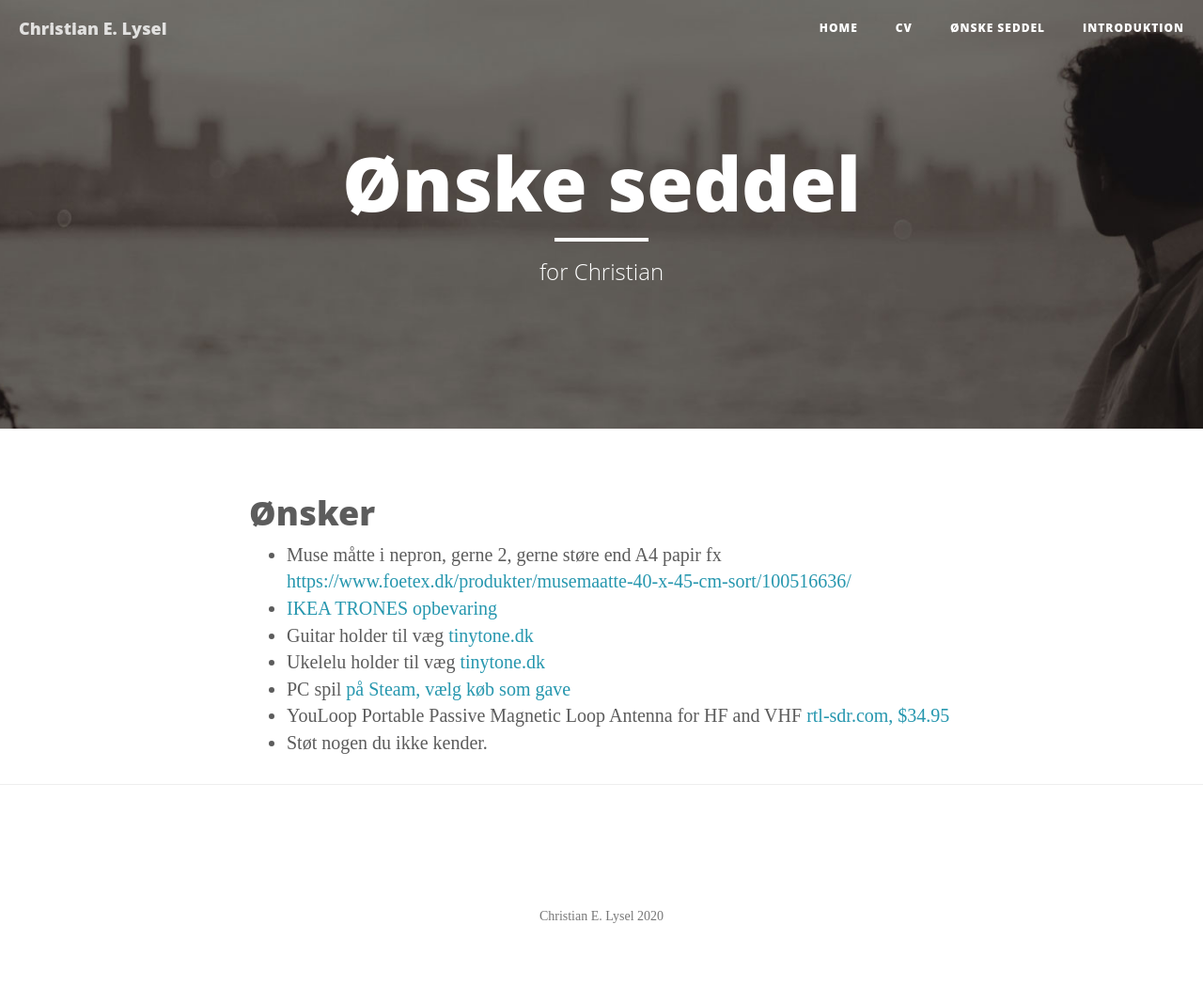
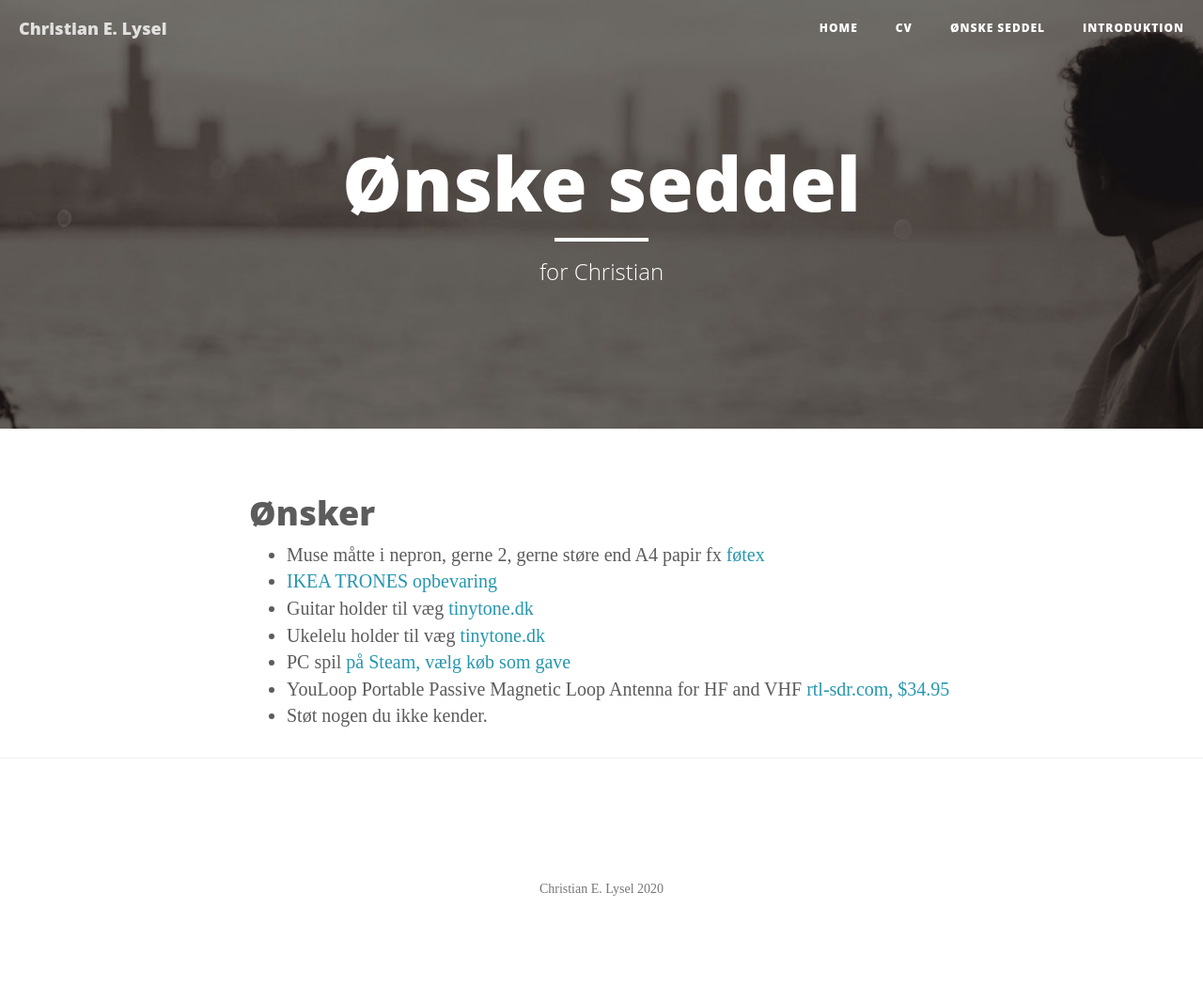
Before and after one commit to clysel/christian.lysel.net, a Jekyll site: the page built from gave.markdown, in a window 1280 px wide. Shown: the whole page at 94% size. Built offline with Jekyll 4.4.1, drawn with Linux system fonts in a browser that asks for light colours; after the commit the page ends 1021 px from its top, so only the background shows below that.

Commit message:
Update gave.markdown

```diff
--- a/gave.markdown
+++ b/gave.markdown
@@ -6,7 +6,7 @@ header-img: "img/about-bg.jpg"
 ---
 # Ønsker
 
-* Muse måtte i nepron, gerne 2, gerne støre end A4 papir fx [https://www.foetex.dk/produkter/musemaatte-40-x-45-cm-sort/100516636/](føtex)
+* Muse måtte i nepron, gerne 2, gerne støre end A4 papir fx [føtex](https://www.foetex.dk/produkter/musemaatte-40-x-45-cm-sort/100516636/)
 * [IKEA TRONES opbevaring](https://www.ikea.com/dk/da/p/trones-skoskab-opbevaring-hvid-00397307/)
 * Guitar holder til væg [tinytone.dk](https://tinytone.dk/produkt/guitarholder-til-vaeg-ogh-1/)
 * Ukelelu holder til væg [tinytone.dk](https://tinytone.dk/produkt/vaegholder-til-ukulele-sort/)
```
